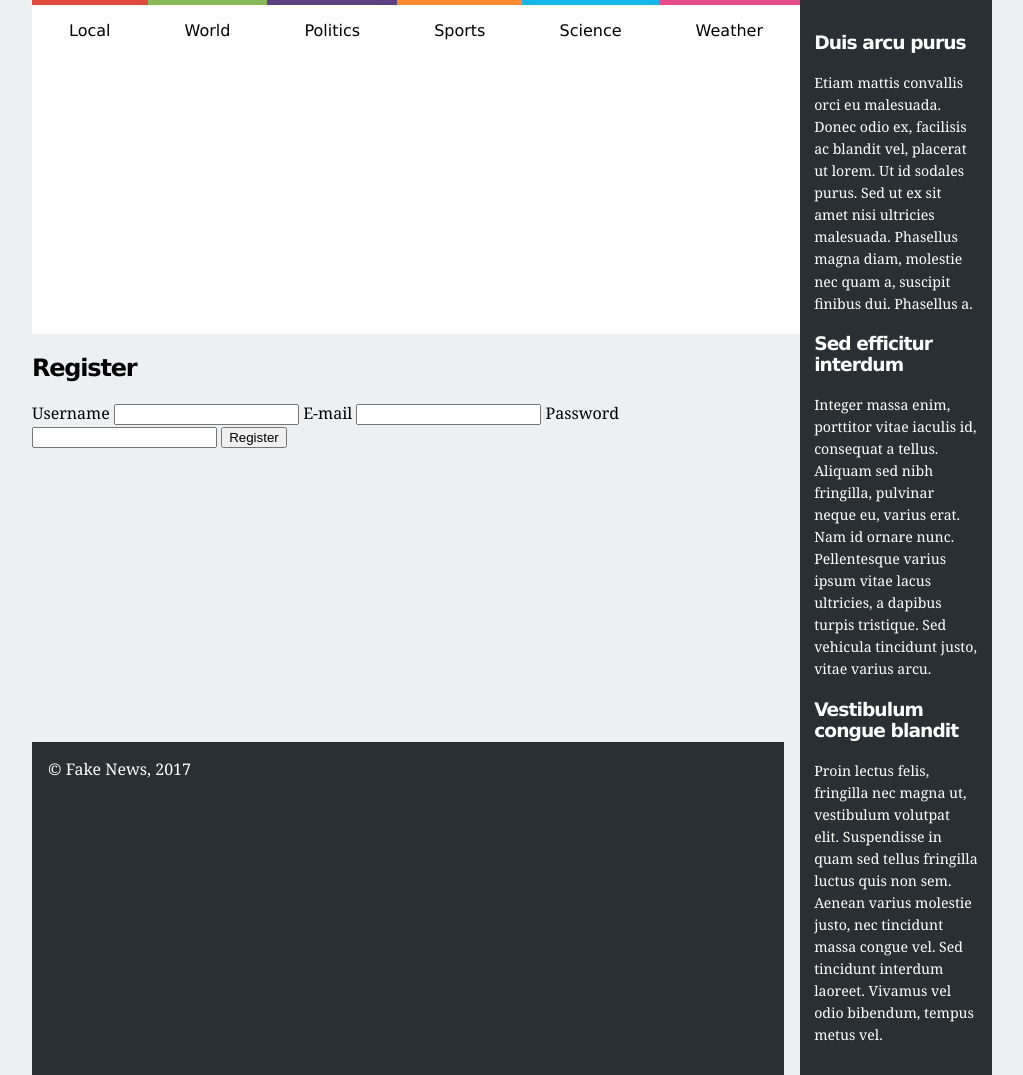
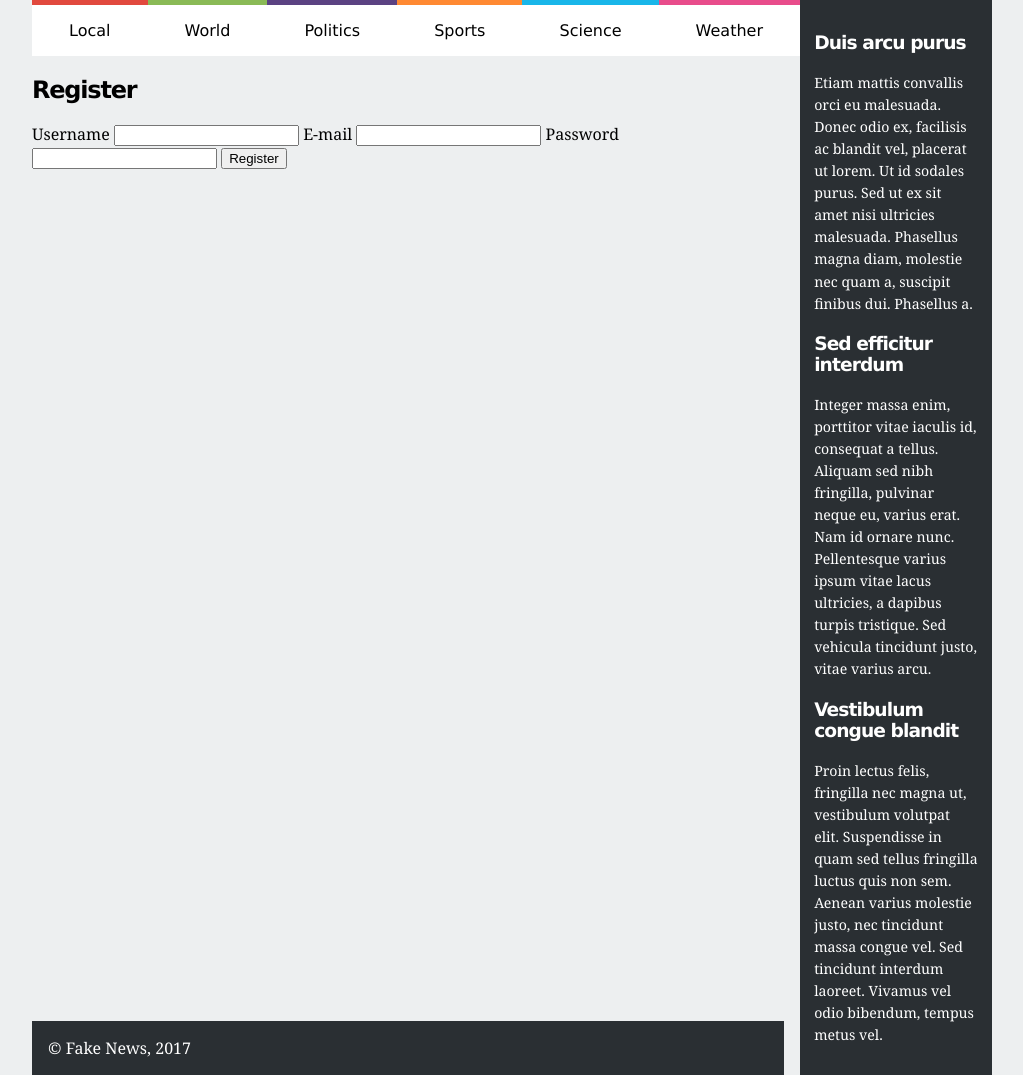
Before and after one commit to dmfrodrigues/feup-ltw-ex, a PHP site: page /register.html in a window 1280 px wide. Shown: the part 90-1165 px from the top of the page, without its empty margins (128-1151 px from the left). Run offline with PHP 8.4, Linux system fonts and the light colour scheme.

Commit message:
Minor fix in grid before register

```diff
--- a/tp/tp02/layout.css
+++ b/tp/tp02/layout.css
@@ -8,6 +8,7 @@ body{
 
     display: grid;
     grid-template-columns: 4fr 1fr;
+    grid-template-rows: auto auto 1fr auto;
 }
 
 body > header {
```
